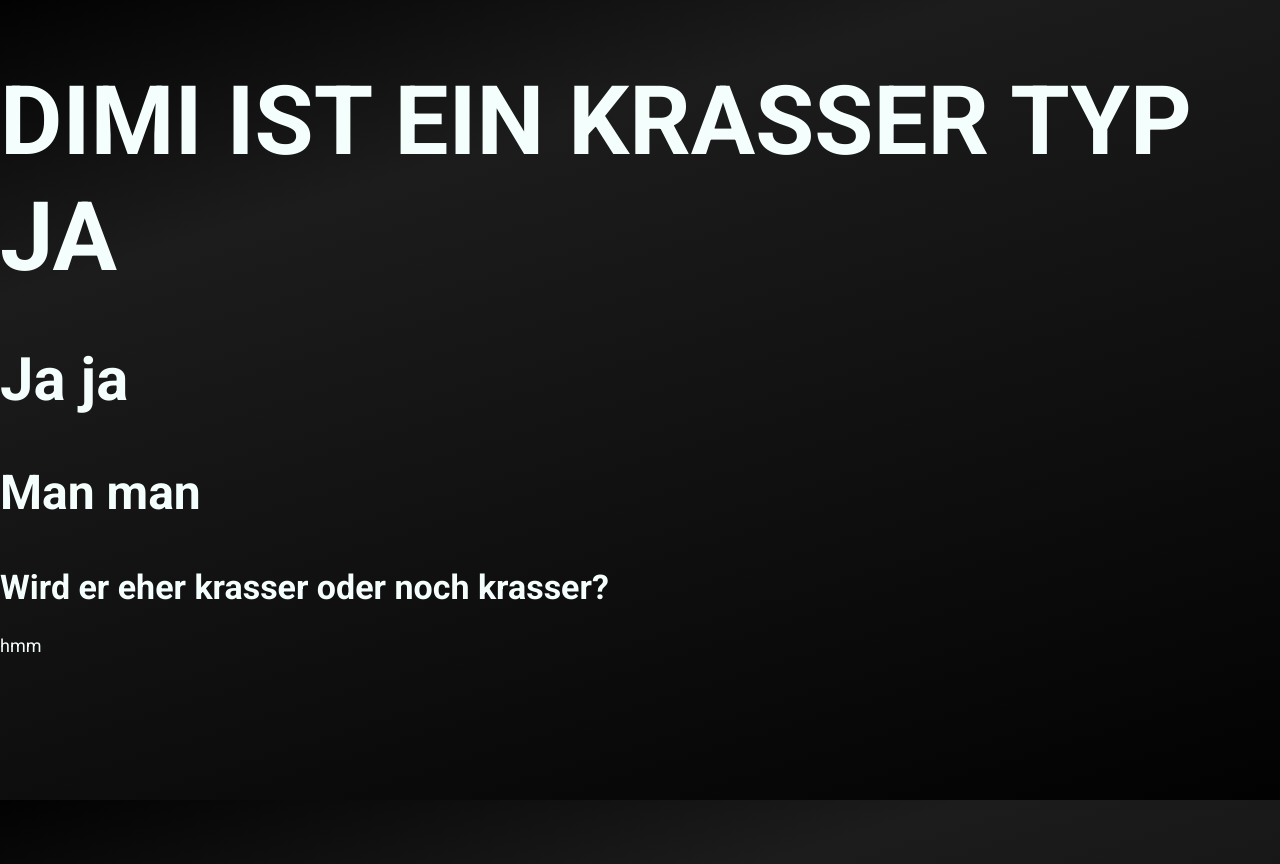
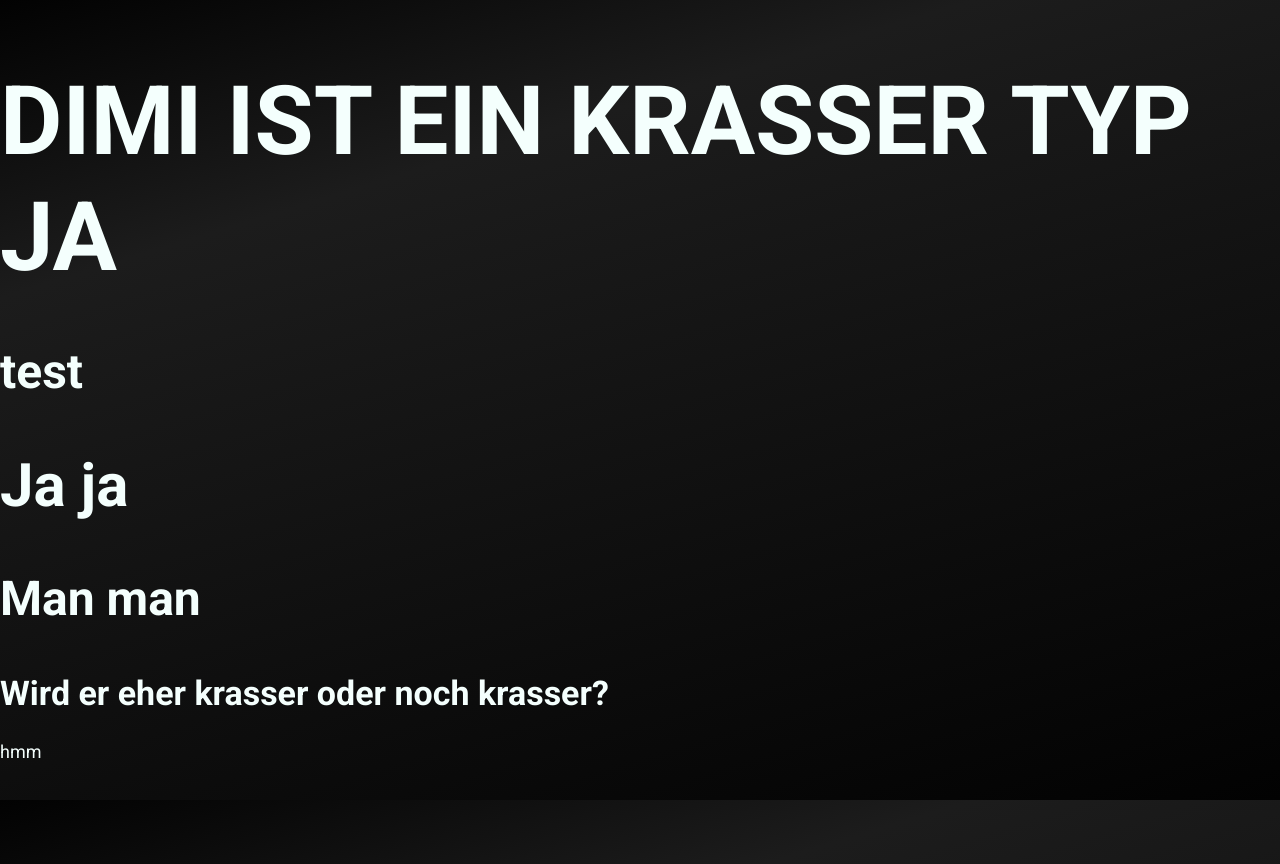
Before and after one commit to dimitrijjedich/saw-intranet, a React (Create React App) app in the folder frontend/: page / in a window 1280 px wide. Built offline with nearby package versions, Linux system fonts and the light colour scheme.

Commit message:
Some context and maybeeee some module logic but i dobt it

```diff
--- /dev/null
+++ b/frontend/src/components/Test.tsx
@@ -0,0 +1,11 @@
+import { useCurrent } from "../ctx/AppController";
+
+export default function Test() {
+    const [currentModule, setCurrentModule] = useCurrent();
+
+    return (
+        <>
+            <h3>{currentModule}</h3>
+        </>
+    );
+}
--- a/frontend/src/components/main.tsx
+++ b/frontend/src/components/main.tsx
@@ -1,11 +1,15 @@
+import { AppController } from "../ctx/AppController";
+import Test from "./Test";
+
 export default function Main() {
     return (
-        <>
+        <AppController>
             <h1>DIMI IST EIN KRASSER TYP JA</h1>
+            <Test />
             <h2>Ja ja</h2>
             <h3>Man man</h3>
             <h4>Wird er eher krasser oder noch krasser?</h4>
             <p>hmm</p>
-        </>
+        </AppController>
     );
 }
--- /dev/null
+++ b/frontend/src/ctx/AppController.tsx
@@ -0,0 +1,23 @@
+// create a custom hook that is used to access and update a value called CurrentModule which is a string which uses the context
+
+import { createContext, useContext, useState } from "react";
+
+export const AppContext = createContext<string>("");
+export const useAppContext = () => useContext(AppContext);
+
+export const AppController = ({ children }: { children: React.ReactNode }) => {
+    const [currentModule, setCurrentModule] = useState<string>("test");
+
+    return (
+        <AppContext.Provider value={currentModule}>
+            {children}
+        </AppContext.Provider>
+    );
+};
+
+export const useCurrent = () => {
+    const currentModule = useAppContext();
+    const setCurrentModule = useAppContext();
+
+    return [currentModule, setCurrentModule] as const;
+};
--- /dev/null
+++ b/frontend/src/types/Modules.ts
@@ -0,0 +1,5 @@
+export interface Module<T> {
+    component: () => JSX.Element;
+    data: T;
+    developedBy: string;
+}
```
